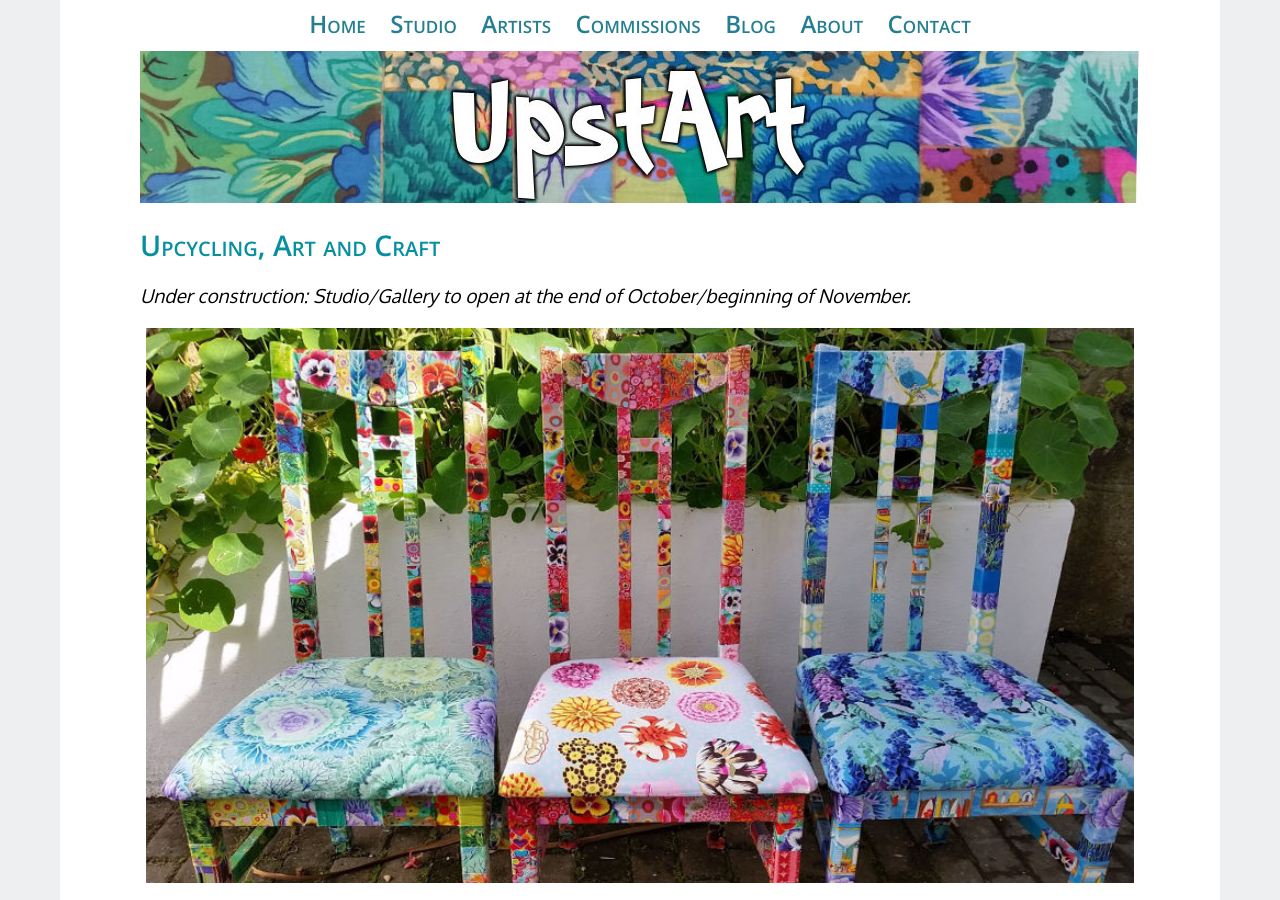
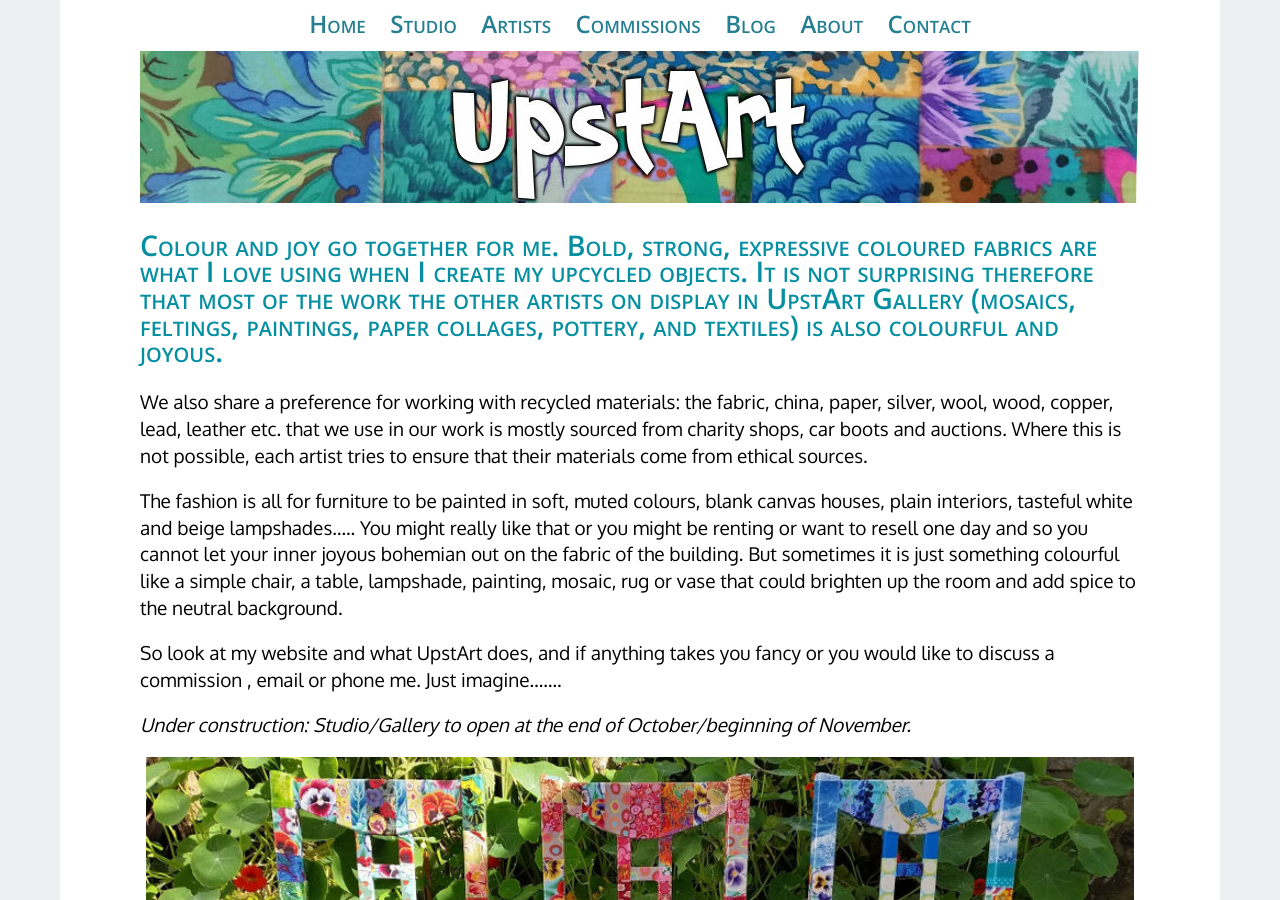
Before and after one commit to d40cht/Upstart, a Jekyll site: the page built from index.md, in a window 1280 px wide and 900 px high. Built offline with Jekyll 4.4.1, drawn with Linux system fonts in a browser that asks for light colours.

Commit message:
Update index.md

```diff
--- a/index.md
+++ b/index.md
@@ -3,7 +3,23 @@ title: UpstArt
 layout: default
 ---
 
-## Upcycling, Art and Craft
+## Colour and joy go together for me. Bold, strong, expressive coloured fabrics are what I love using when I create my upcycled objects. It is not surprising therefore that most of the work the other artists on display in UpstArt Gallery (mosaics, feltings, paintings, paper collages, pottery, and textiles) is also colourful and joyous.
+
+We also share a preference for working with recycled materials: the fabric, china, paper, silver, wool, wood, copper, lead, leather etc. that we use in our work is mostly sourced from charity shops, car boots and auctions. Where this is not possible, each artist tries to ensure that their materials come from ethical sources.
+
+The fashion is all for furniture to be painted in soft, muted colours, blank canvas houses, plain interiors, tasteful white and beige lampshades….. You might really like that or you might be renting or want to resell one day and so you cannot let your inner joyous bohemian out on the fabric of the building. But  sometimes it is just something colourful like a simple chair, a table, lampshade, painting, mosaic, rug or vase  that could brighten up the room and add spice to the neutral background.
+
+So look at my website and what UpstArt does, and if anything takes you fancy or you would like to discuss a commission , email or phone me. Just imagine…….
+
+
+
+
+
+
+
+
+
+
 
 *Under construction: Studio/Gallery to open at the end of October/beginning of November.*
 
```
